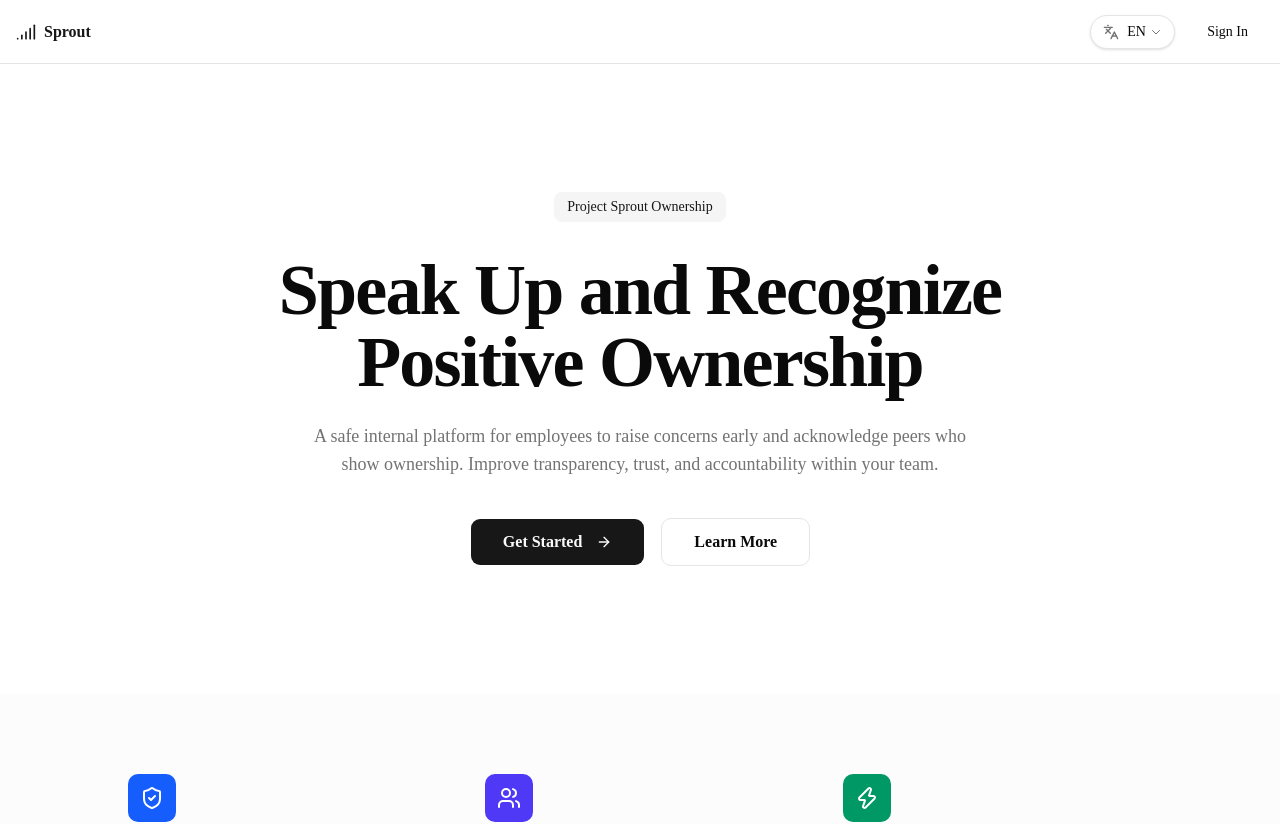
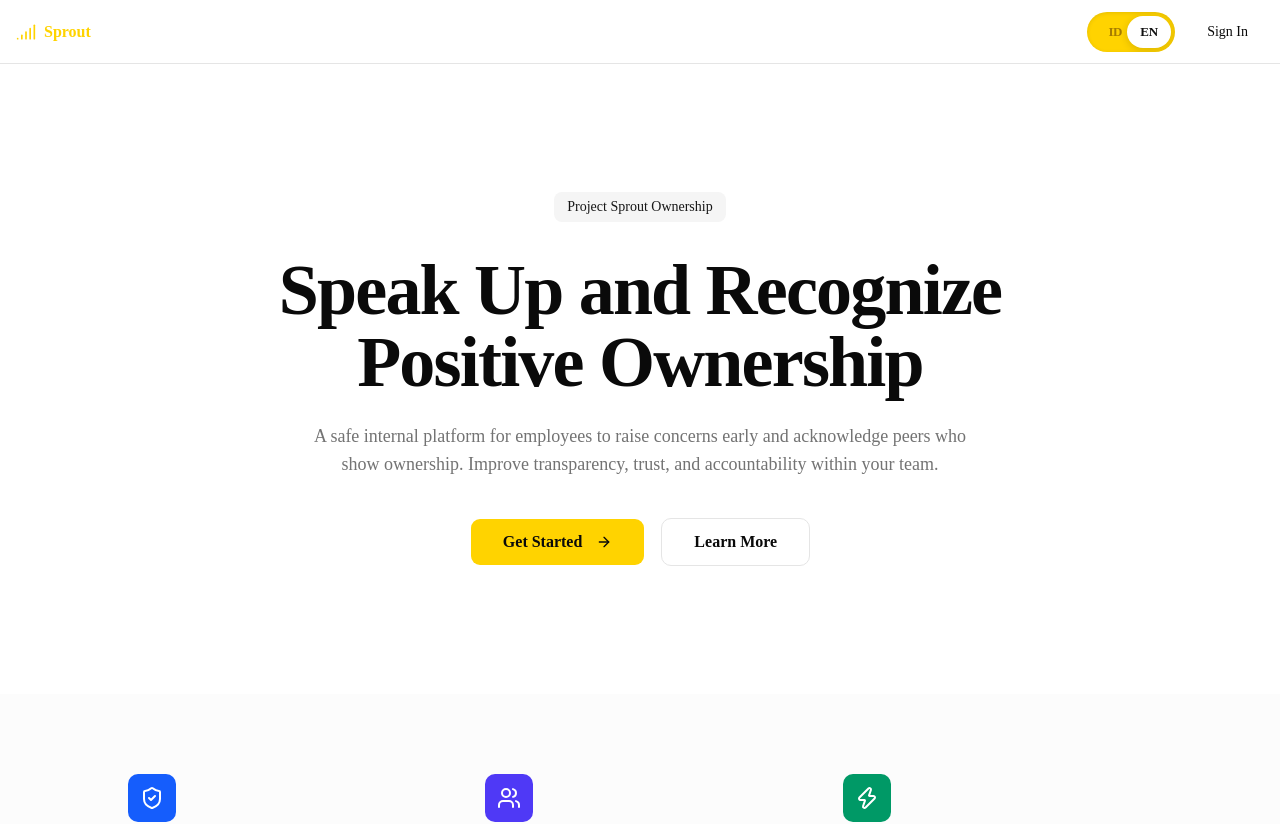
Before and after one commit to mcdanang/sprout-hackaton, a Next.js app: page /en in a window 1280 px wide. Shown: the top 824 px of the page. Built offline with nearby package versions, Linux system fonts and the light colour scheme; no server answers.

Commit message:
feat: update brand color to yellow and redesign language switcher as a pill-style toggle

```diff
--- a/src/app/globals.css
+++ b/src/app/globals.css
@@ -33,6 +33,8 @@
   --color-muted: var(--muted);
   --color-secondary-foreground: var(--secondary-foreground);
   --color-secondary: var(--secondary);
+  --color-brand-foreground: var(--primary-foreground);
+  --color-brand: var(--primary);
   --color-primary-foreground: var(--primary-foreground);
   --color-primary: var(--primary);
   --color-popover-foreground: var(--popover-foreground);
@@ -55,8 +57,8 @@
   --card-foreground: oklch(0.145 0 0);
   --popover: oklch(1 0 0);
   --popover-foreground: oklch(0.145 0 0);
-  --primary: oklch(0.205 0 0);
-  --primary-foreground: oklch(0.985 0 0);
+  --primary: #FFD300;
+  --primary-foreground: oklch(0.145 0 0);
   --secondary: oklch(0.97 0 0);
   --secondary-foreground: oklch(0.205 0 0);
   --muted: oklch(0.97 0 0);
@@ -90,8 +92,8 @@
   --card-foreground: oklch(0.985 0 0);
   --popover: oklch(0.205 0 0);
   --popover-foreground: oklch(0.985 0 0);
-  --primary: oklch(0.922 0 0);
-  --primary-foreground: oklch(0.205 0 0);
+  --primary: #FFD300;
+  --primary-foreground: oklch(0.145 0 0);
   --secondary: oklch(0.269 0 0);
   --secondary-foreground: oklch(0.985 0 0);
   --muted: oklch(0.269 0 0);
--- a/src/components/language-switcher.tsx
+++ b/src/components/language-switcher.tsx
@@ -3,49 +3,52 @@
 import { useLocale } from 'next-intl';
 import { useRouter, usePathname } from '@/i18n/routing';
 import { useTransition } from 'react';
-import { Languages } from 'lucide-react';
+import { cn } from '@/lib/utils';
 
+/**
+ * Premium Language Switcher
+ * Redesigned to match the pill-style toggle reference with brand yellow (#FFD300).
+ */
 export function LanguageSwitcher() {
   const [isPending, startTransition] = useTransition();
   const router = useRouter();
   const pathname = usePathname();
   const locale = useLocale();
 
-  function onSelectChange(nextLocale: string) {
+  function handleToggle() {
+    const nextLocale = locale === 'en' ? 'id' : 'en';
     startTransition(() => {
       router.replace(pathname, { locale: nextLocale });
     });
   }
 
   return (
-    <div className="flex items-center gap-2">
-      <div className="relative flex items-center gap-2 rounded-full border bg-background px-3 py-1.5 text-sm font-medium shadow-sm transition-all hover:bg-muted">
-        <Languages className="h-4 w-4 text-muted-foreground" />
-        <select
-          defaultValue={locale}
-          disabled={isPending}
-          onChange={(e) => onSelectChange(e.target.value)}
-          className="appearance-none bg-transparent pr-4 outline-none cursor-pointer disabled:opacity-50"
+    <div className="flex items-center">
+      <button
+        onClick={handleToggle}
+        disabled={isPending}
+        className={cn(
+          "relative flex h-10 w-22 items-center rounded-full bg-[#FFD300] p-1 shadow-[inset_0_1px_4px_rgba(0,0,0,0.1)] transition-all hover:brightness-105 active:scale-95 disabled:opacity-50 cursor-pointer overflow-hidden",
+        )}
+        aria-label="Toggle language"
+      >
+        {/* Background Labels (Static) */}
+        {/* We use a dark mustard/gold color for the label on the yellow background as seen in the reference */}
+        <div className="absolute inset-0 flex items-center justify-between px-4 text-[13px] font-extrabold tracking-tighter text-[#A67C00]">
+          <span className="w-6 text-center">ID</span>
+          <span className="w-6 text-center">EN</span>
+        </div>
+
+        {/* Sliding White Thumb with Active Label */}
+        <div
+          className={cn(
+            "z-10 flex h-8 w-11 items-center justify-center rounded-full bg-white text-[13px] font-extrabold text-[#111] shadow-[0_2px_8px_rgba(0,0,0,0.15)] transition-all duration-300 ease-in-out",
+            locale === 'en' ? "translate-x-9" : "translate-x-0"
+          )}
         >
-          <option value="en">EN</option>
-          <option value="id">ID</option>
-        </select>
-        <div className="pointer-events-none absolute right-3 top-1/2 -translate-y-1/2">
-          <svg
-            className="h-3 w-3 text-muted-foreground"
-            fill="none"
-            stroke="currentColor"
-            viewBox="0 0 24 24"
-          >
-            <path
-              strokeLinecap="round"
-              strokeLinejoin="round"
-              strokeWidth={2}
-              d="M19 9l-7 7-7-7"
-            />
-          </svg>
+          {locale.toUpperCase()}
         </div>
-      </div>
+      </button>
     </div>
   );
 }
```
